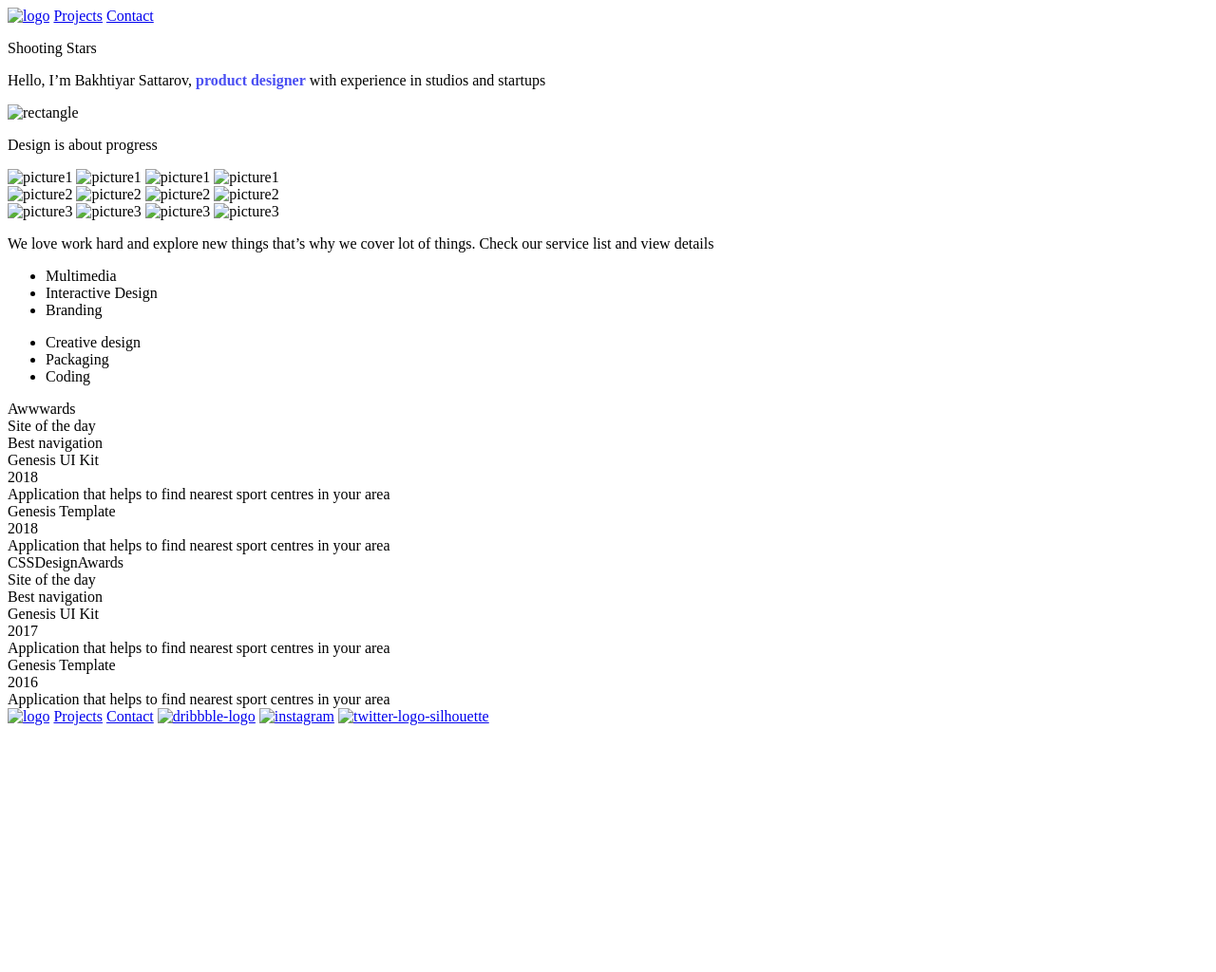
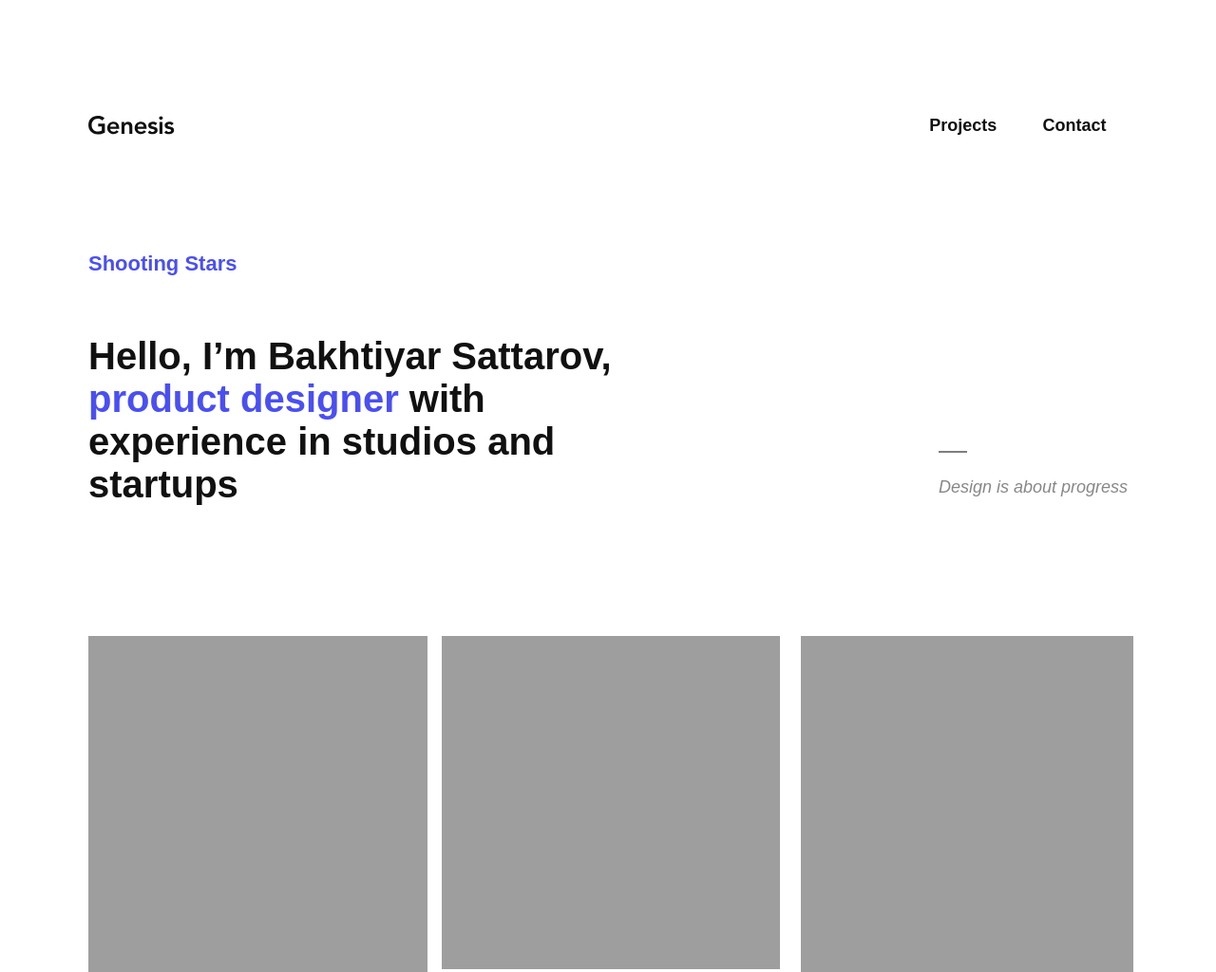
Before and after one commit to Luxlinna/Genesis-Portfolio-Template, a plain HTML site: page index.html in a window 1280 px wide. Shown: the top 1024 px of the page at 95% size. Before the commit the page ends 800 px from the top, so only its background shows below. Drawn offline with Linux system fonts and the light colour scheme; the site is published under a folder, as on GitHub Pages, so addresses that start at the root find nothing; a web font is replaced by a local one.

Commit message:
Update index.html

```diff
--- a/index.html
+++ b/index.html
@@ -6,17 +6,17 @@
     <meta name="viewport" content="width=device-width, initial-scale=1.0">
     <title>Genesis Portfolio Template</title>
     <link rel="stylesheet" href="https://fonts.google.com/specimen/Mulish?query=Mulish">
-    <link rel="stylesheet" href="/style/index.css">
-    <link rel="stylesheet" href="/pages/projects.html">
+    <link rel="stylesheet" href="./style/index.css">
+    <link rel="stylesheet" href="./pages/projects.html">
 
 </head>
 
 <body>
     <header>
         <div class="logo">
-            <a href="/index.html"><img src="/logo/Logo.svg" alt="logo"></a>
-            <a href="pages/projects.html">Projects</a>
-            <a href="pages/contact.html">Contact</a>
+            <a href="./index.html"><img src="./logo/Logo.svg" alt="logo"></a>
+            <a href="./pages/projects.html">Projects</a>
+            <a href="./pages/contact.html">Contact</a>
         </div>
         <div class="header">
             <div class="header-column1">
@@ -26,7 +26,7 @@
             <div class="header-column2">
                 <div></div>
                 <div>
-                    <img src="/pictures/rectangle.svg" alt="rectangle">
+                    <img src="./pictures/rectangle.svg" alt="rectangle">
                     <p>Design is about progress</p>
                 </div>
 
@@ -36,22 +36,22 @@
     </header>
     <section class="grid-picture">
         <div class="grid-column1">
-            <img src="/pictures/picture1.svg" alt="picture1" style="width: 357px; height: 413px;">
-            <img src="/pictures/picture4.svg" alt="picture1" style="width: 357px; height: 475px;">
-            <img src="/pictures/picture7.svg" alt="picture1" style="width: 357px; height: 475px;">
-            <img src="/pictures/picture10.svg" alt="picture1" style="width: 357px; height: 537px;">
+            <img src="./pictures/picture1.svg" alt="picture1" style="width: 357px; height: 413px;">
+            <img src="./pictures/picture4.svg" alt="picture1" style="width: 357px; height: 475px;">
+            <img src="./pictures/picture7.svg" alt="picture1" style="width: 357px; height: 475px;">
+            <img src="./pictures/picture10.svg" alt="picture1" style="width: 357px; height: 537px;">
         </div>
         <div class="grid-column2">
-            <img src="/pictures/picture2.svg" alt="picture2" style="width: 356px; height: 351px;">
-            <img src="/pictures/picture5.svg" alt="picture2" style="width: 350px; height: 413px;">
-            <img src="/pictures/picture8.svg" alt="picture2" style="width: 356px; height: 537px;">
-            <img src="/pictures/picture11.svg" alt="picture2" style="width: 356px; height: 599px;">
+            <img src="./pictures/picture2.svg" alt="picture2" style="width: 356px; height: 351px;">
+            <img src="./pictures/picture5.svg" alt="picture2" style="width: 350px; height: 413px;">
+            <img src="./pictures/picture8.svg" alt="picture2" style="width: 356px; height: 537px;">
+            <img src="./pictures/picture11.svg" alt="picture2" style="width: 356px; height: 599px;">
         </div>
         <div class="grid-column3">
-            <img src="/pictures/picture3.svg" alt="picture3" style="width: 350px; height: 599px;">
-            <img src="/pictures/picture6.svg" alt="picture3" style="width: 357px; height: 413px;">
-            <img src="/pictures/picture9.svg" alt="picture3" style="width: 357px; height: 537px;">
-            <img src="/pictures/picture12.svg" alt="picture3" style="width: 350px; height: 351px;">
+            <img src="./pictures/picture3.svg" alt="picture3" style="width: 350px; height: 599px;">
+            <img src="./pictures/picture6.svg" alt="picture3" style="width: 357px; height: 413px;">
+            <img src="./pictures/picture9.svg" alt="picture3" style="width: 357px; height: 537px;">
+            <img src="./pictures/picture12.svg" alt="picture3" style="width: 350px; height: 351px;">
         </div>
     </section>
     <section class="grid-service">
@@ -94,12 +94,12 @@
         </div>
     </section>
     <footer class="footer">
-        <a href="/index.html"><img src="/logo/Logo.svg" alt="logo"></a>
-        <a href="/pages/projects.html">Projects</a>
-        <a href="/pages/contact.html">Contact</a>
-        <a href="#"><img src="/icons/dribbble-logo.svg" alt="dribbble-logo"></a>
-        <a href="#"><img src="/icons/instagram.svg" alt="instagram"></a>
-        <a href="#"><img src="/icons/twitter-logo-silhouette.svg" alt="twitter-logo-silhouette"></a>
+        <a href="./index.html"><img src="./logo/Logo.svg" alt="logo"></a>
+        <a href="./pages/projects.html">Projects</a>
+        <a href="./pages/contact.html">Contact</a>
+        <a href="#"><img src="./icons/dribbble-logo.svg" alt="dribbble-logo"></a>
+        <a href="#"><img src="./icons/instagram.svg" alt="instagram"></a>
+        <a href="#"><img src="./icons/twitter-logo-silhouette.svg" alt="twitter-logo-silhouette"></a>
     </footer>
 </body>
 
```
